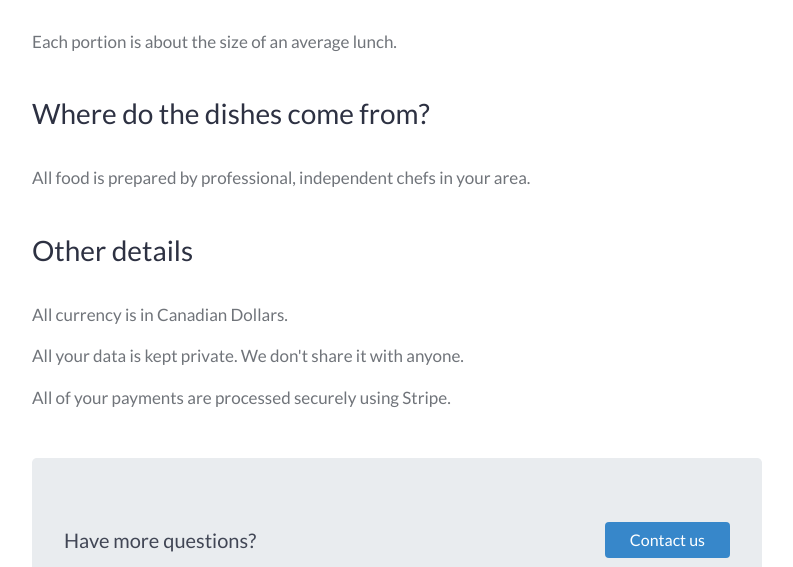
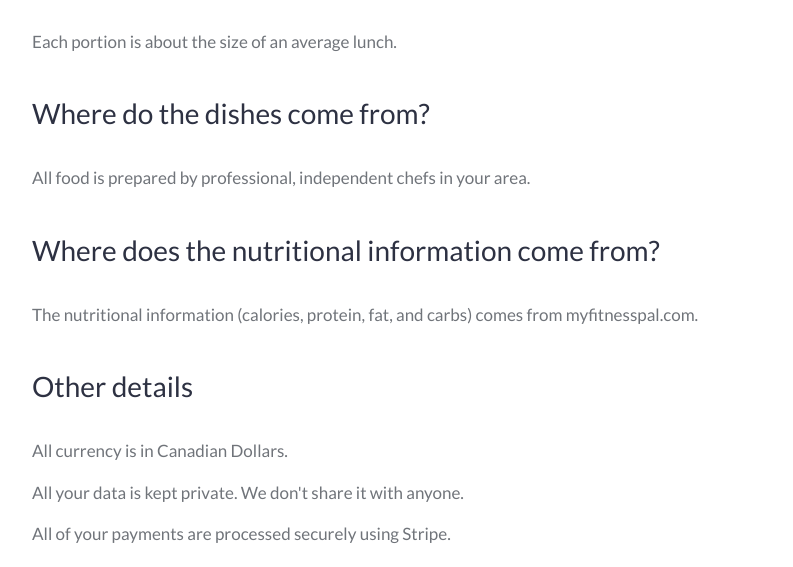
Before and after one commit to bneeland/meal-hippo, a Django app: page /support in a window 1280 px wide. Shown: the part 831-1398 px from the top of the page, without its empty margins (243-1036 px from the left). Run offline with Django 3.2, Linux system fonts and the light colour scheme; some libraries are stand-ins or nearby versions.

Commit message:
Added nutritional info source to support page

```diff
--- a/webplatform/templates/webplatform/support_view.html
+++ b/webplatform/templates/webplatform/support_view.html
@@ -48,6 +48,9 @@
       <h3>Where do the dishes come from?</h3>
       <p>All food is prepared by professional, independent chefs in your area.</p>
 
+      <h3>Where does the nutritional information come from?</h3>
+      <p>The nutritional information (calories, protein, fat, and carbs) comes from myfitnesspal.com.</p>
+
       <h3>Other details</h3>
       <p>All currency is in Canadian Dollars.</p>
       <p>All your data is kept private. We don't share it with anyone.</p>
```
